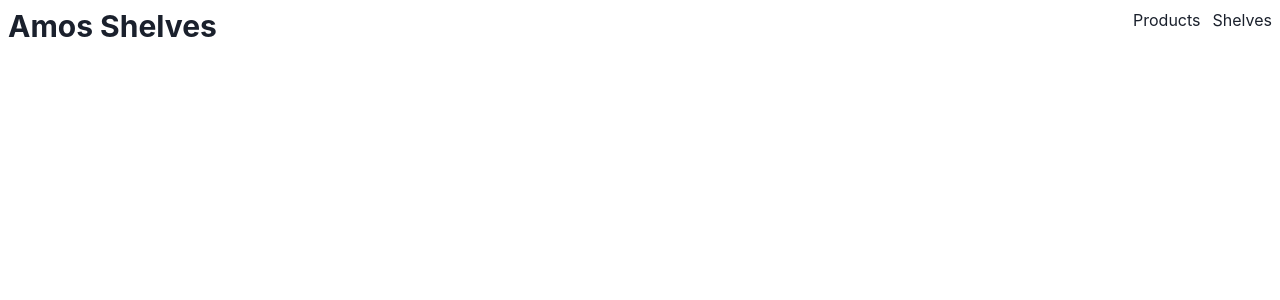
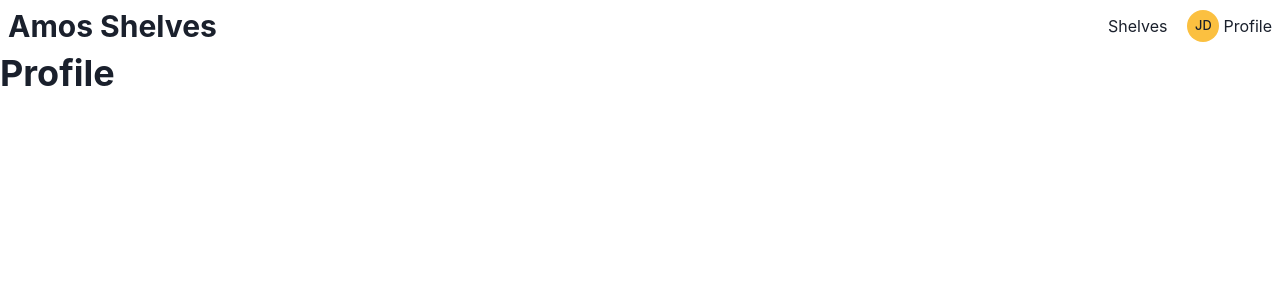
Before and after one commit to heyslevin/amos, a React (Create React App) app: page /profile in a window 1280 px wide. Shown: the top 300 px of the page. Built offline with nearby package versions, Linux system fonts and the light colour scheme; no server answers.

Commit message:
Profile link added

```diff
--- a/src/App.js
+++ b/src/App.js
@@ -8,6 +8,7 @@ import { auth } from './utils/firebase';
 import Navbar from './components/nav/Navbar';
 import Products from './views/Products';
 import Shelves from './views/Shelves';
+import Profile from './views/Profile';
 
 function App() {
   const [shelfId, setShelfId] = useState();
@@ -26,6 +27,7 @@ function App() {
       <Routes>
         <Route path="/shelves" element={<Shelves setShelfId={setShelfId} />} />
         <Route path="/products" element={<Products shelfId={shelfId} />} />
+        <Route path="/profile" element={<Profile />} />
       </Routes>
     </ChakraProvider>
   );
--- a/src/components/nav/Navbar.js
+++ b/src/components/nav/Navbar.js
@@ -1,22 +1,31 @@
-import { Flex, Heading, HStack, Box, Link } from '@chakra-ui/react';
+import {
+  Flex,
+  Heading,
+  HStack,
+  Box,
+  Link,
+  Avatar,
+  Text,
+} from '@chakra-ui/react';
 import React from 'react';
 import { Link as RouterLink } from 'react-router-dom';
 
 export default function Navbar() {
   return (
     <HStack p={2}>
-      <Flex flex="1" justifyContent="space-between">
+      <Flex flex="1" justifyContent="space-between" align="center">
         <Box>
           <Heading size="lg">Amos Shelves</Heading>
         </Box>
-        <Box>
-          <Link ml={3} as={RouterLink} to="/Products">
-            Products
-          </Link>
-          <Link ml={3} as={RouterLink} to="/Shelves">
+        <Flex align="center">
+          <Link mr={5} as={RouterLink} to="/Shelves">
             Shelves
           </Link>
-        </Box>
+          <Flex as={RouterLink} to="/Profile" align="center">
+            <Avatar mr={1} size="sm" name="James Donovan" />
+            <Link>Profile</Link>
+          </Flex>
+        </Flex>
       </Flex>
     </HStack>
   );
--- a/src/views/Products.js
+++ b/src/views/Products.js
@@ -26,7 +26,7 @@ export default function Products({ shelfId }) {
   useEffect(() => {
     //fix here
     fetchShelfProducts(shelfId, setProductsInShelf, setEmptyProducts);
-  }, []);
+  }, [shelfId]);
 
   let skeleton;
   if (!emptyProducts) {
--- /dev/null
+++ b/src/views/Profile.js
@@ -0,0 +1,10 @@
+import { Flex, Heading } from '@chakra-ui/react';
+import React from 'react';
+
+export default function Profile() {
+  return (
+    <Flex>
+      <Heading>Profile</Heading>
+    </Flex>
+  );
+}
```
